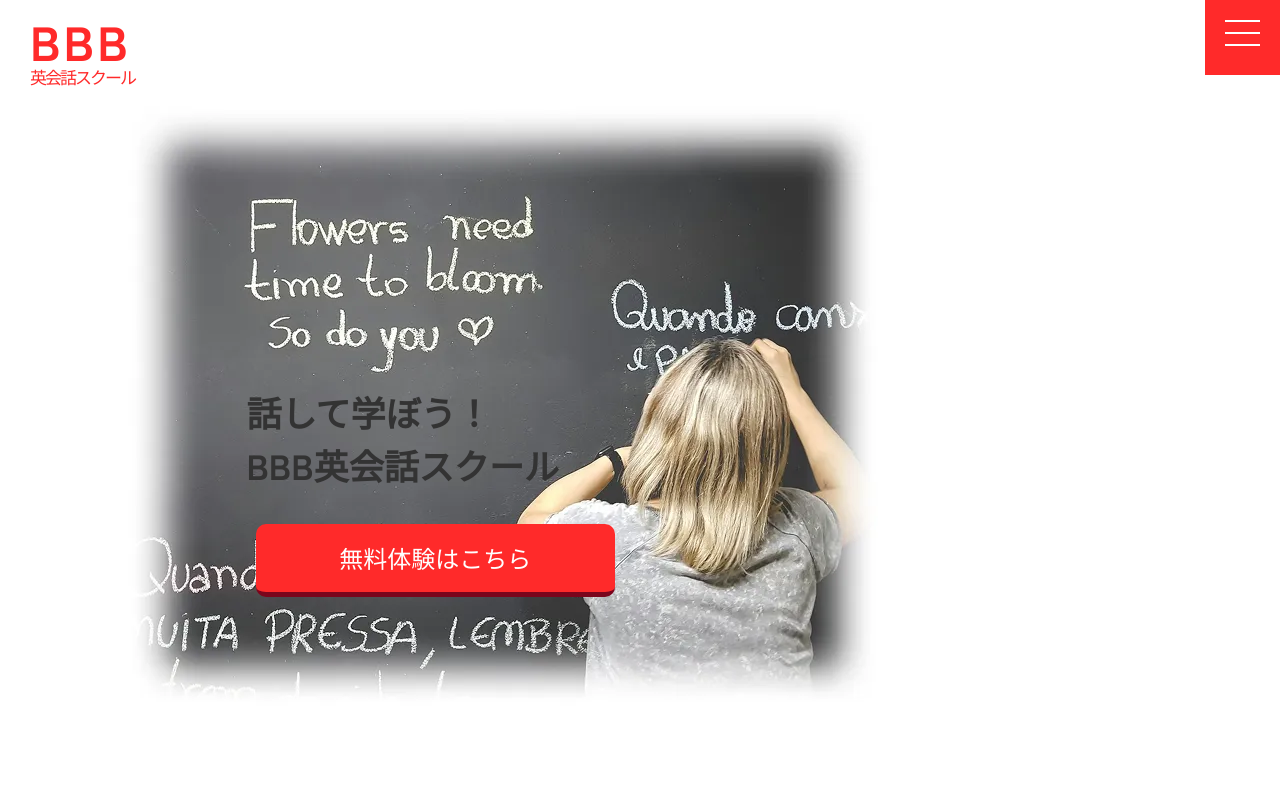
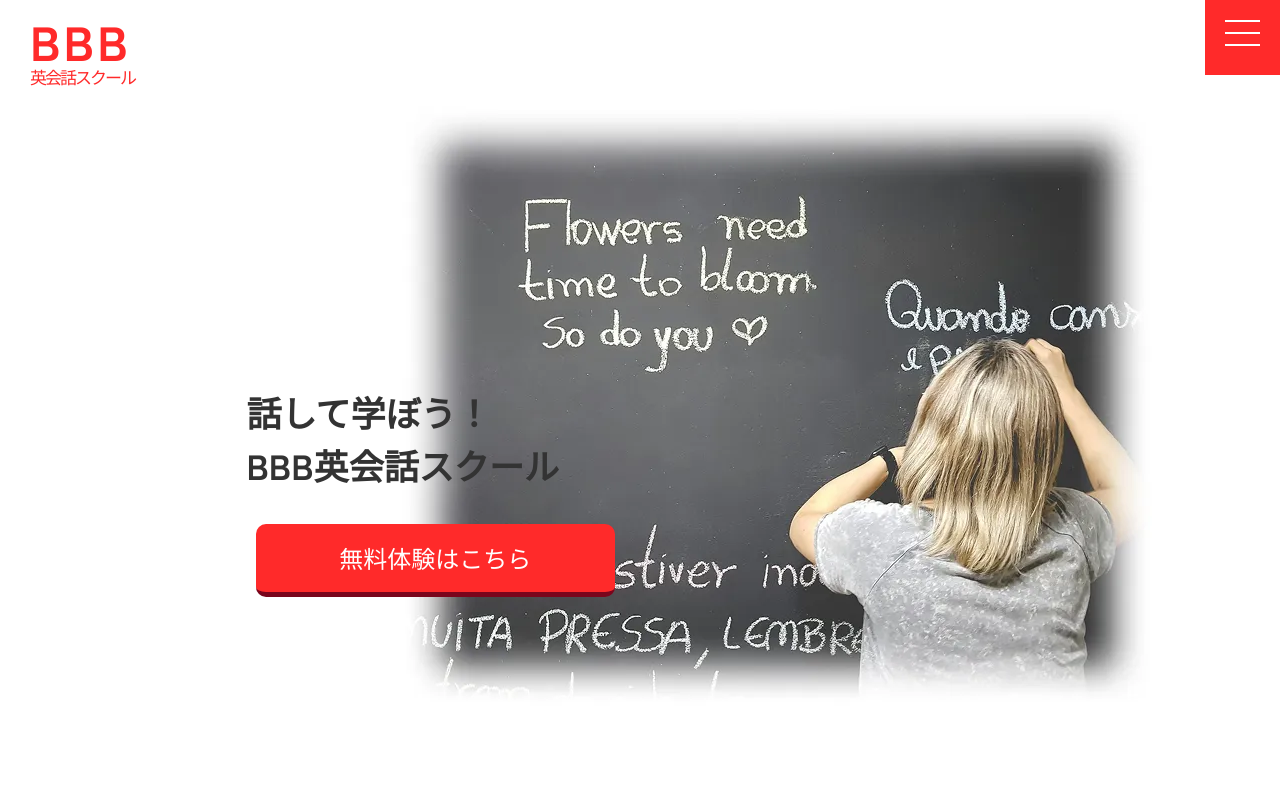
Before and after one commit to hikaru-doll/Static_LP, a plain HTML site: page index.html in a window 1280 px wide. Shown: the top 800 px of the page. Drawn offline with Linux system fonts and the light colour scheme.

Commit message:
セレクタ名を変更

```diff
--- a/responsive.css
+++ b/responsive.css
@@ -13,10 +13,10 @@
       top: 35%;
       left: 10%;
     }
-    .image {
-      position: absolute;
-      right: 0;
-    }
+  }
+  .hero-image {
+    position: absolute;
+    right: 0;
   }
   /* -------------
   section reason
```
